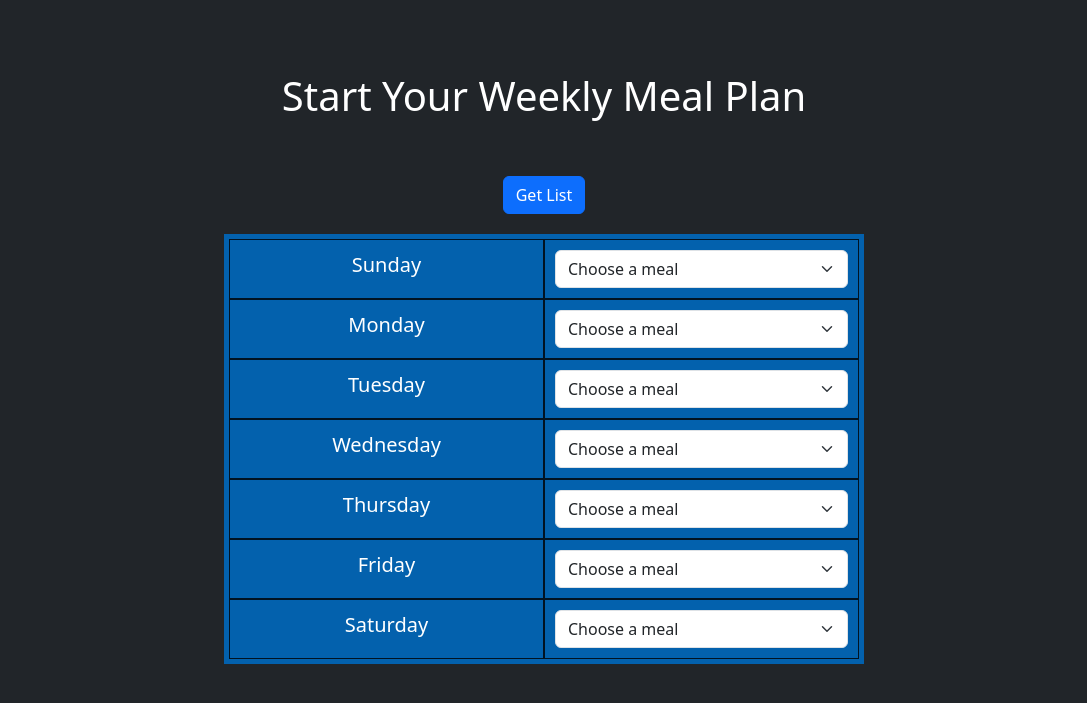
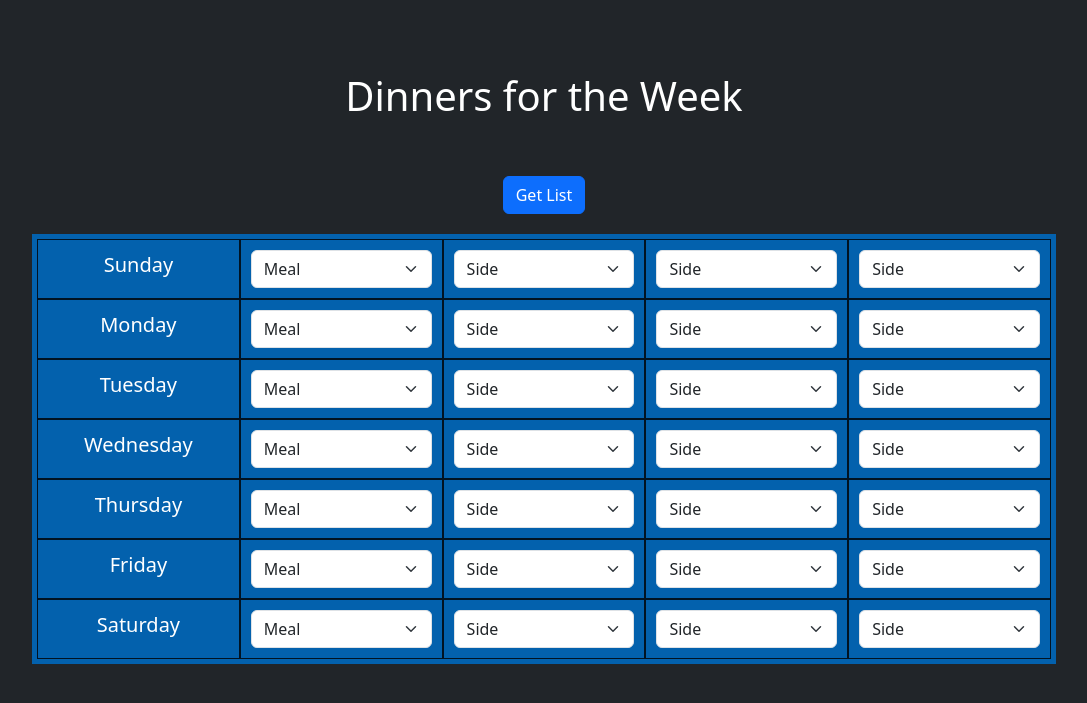
Before and after one commit to NAPF1/Meal-Planner, a Flask app: page / in a window 1280 px wide. Shown: the part 56-759 px from the top of the page, without its empty margins (96-1183 px from the left). Run offline with Flask 3, Linux system fonts and the light colour scheme; some libraries are stand-ins or nearby versions.

Commit message:
+sides (3 for each day) -pics -cals -g for now

```diff
--- a/main.py
+++ b/main.py
@@ -1,6 +1,7 @@
 from flask import Flask, render_template, request
 from flask_bootstrap import Bootstrap5
 from meals import meals_info as meals
+from sides import sides_info as sides
 from PIL import Image
 import requests, random
 
@@ -8,28 +9,28 @@ app = Flask(__name__)
 bootstrap = Bootstrap5(app)
 days = ['Sunday', 'Monday', 'Tuesday', 'Wednesday', 'Thursday', 'Friday', 'Saturday']
 
-def get_pixabay_image(query):
-    print(type(query))
-    url = 'https://pixabay.com/api/28306119-deb558f16f7c1989434e2b594'
-    url2 = "https://pixabay.com/api/?key=28306119-deb558f16f7c1989434e2b594&q="
+# def get_pixabay_image(query):
+#     print(type(query))
+#     url = 'https://pixabay.com/api/28306119-deb558f16f7c1989434e2b594'
+#     url2 = "https://pixabay.com/api/?key=28306119-deb558f16f7c1989434e2b594&q="
 
-    response = requests.get(url2+query)
-    if response.status_code == 200:
-        data = response.json()
-        if data['totalHits'] > 0:
-            return data['hits'][0]['webformatURL']
-    print(response.status_code)
-    # else:
-    #     return None
+#     response = requests.get(url2+query)
+#     if response.status_code == 200:
+#         data = response.json()
+#         if data['totalHits'] > 0:
+#             return data['hits'][0]['webformatURL']
+#     print(response.status_code)
+#     # else:
+#     #     return None
 
-def get_calories(ingredient):
-    api_url = 'https://api.api-ninjas.com/v1/nutrition?query={}'.format(ingredient)
-    response = requests.get(api_url, headers={'X-Api-Key': 'k8A8yajuNt3XDt+amiDpOg==TcDK914bT5PP0tuz'})
-    if response.status_code == 200:
-        data = response.json()
-        return data[0]['calories'], data[0]['serving_size_g']
-    else:
-        return None, None
+# def get_calories(ingredient):
+#     api_url = 'https://api.api-ninjas.com/v1/nutrition?query={}'.format(ingredient)
+#     response = requests.get(api_url, headers={'X-Api-Key': 'k8A8yajuNt3XDt+amiDpOg==TcDK914bT5PP0tuz'})
+#     if response.status_code == 200:
+#         data = response.json()
+#         return data[0]['calories'], data[0]['serving_size_g']
+#     else:
+#         return None, None
 
 # Old get nutritions function Do not use
 # def get_meals_nutrition(meals):
@@ -44,16 +45,16 @@ def get_calories(ingredient):
 #             meal['serving_size'].append(serving_size)
 #     return meals
 
-def get_meals_nutrition(names): # Updated get meal nutrition function
-    caloriesAndServingSize = []  # Calories and serving size list
-    for meal in meals: # For each avaliable meal
-        for name in names: # And for each selected meal
-            if meal['name'] == name: # If the available meal matches a selected meal
-                for ingredient in meal['ingredients']: # Cycle through the ingredients
-                    caloriesAndSS= get_calories(ingredient) # Calling getCalories function to get calories and serving size
-                    caloriesAndServingSize.append(caloriesAndSS) # Appending to list of Calories and Serving size
+# def get_meals_nutrition(names): # Updated get meal nutrition function
+#     caloriesAndServingSize = []  # Calories and serving size list
+#     for meal in meals: # For each avaliable meal
+#         for name in names: # And for each selected meal
+#             if meal['name'] == name: # If the available meal matches a selected meal
+#                 for ingredient in meal['ingredients']: # Cycle through the ingredients
+#                     caloriesAndSS= get_calories(ingredient) # Calling getCalories function to get calories and serving size
+#                     caloriesAndServingSize.append(caloriesAndSS) # Appending to list of Calories and Serving size
 
-    return caloriesAndServingSize # Returning the Calories and Serving size list
+#     return caloriesAndServingSize # Returning the Calories and Serving size list
 
 
 # image_url = get_pixabay_image('steak and rice')
@@ -66,12 +67,17 @@ def get_ingredients(names):
             if meal['name'] == name: # If the available meal matches a selected meal
                 for ingredient in meal['ingredients']: # Cycle thorugh those ingredients
                     ingredients.append(ingredient) # Add each ingredient to master list
+    for side in sides: # For each available meal
+        for name in names: # And for each selected meal
+            if side['name'] == name: # If the available meal matches a selected meal
+                for ingredient in side['ingredients']: # Cycle thorugh those ingredients
+                    ingredients.append(ingredient) # Add each ingredient to master list
     return ingredients
 
 # Home route
 @app.route('/')
 def home():
-    return render_template('index.html', meals=meals)
+    return render_template('index.html', meals=meals, sides=sides)
 
 # Grocery List route (Displays EMPTY grid when routed from navbar!)
 @app.route('/list', methods=['GET', 'POST'])
@@ -80,8 +86,12 @@ def list():
 
     # Uses list of weekdays (top of file) to refer to the names of the dropdown choices
     for day in days:
+        print(request.form.get(day))
         selected_meals.append(request.form.get(day)) # Fetches and appends all chosen meal names
-    cals = get_meals_nutrition(selected_meals)  # Uses function to get calories and serving size from ingredients
+        for i in range(0,3):
+            print(request.form.get(f"{day}{i}"))
+            selected_meals.append(request.form.get(f"{day}{i}"))
+    # cals = get_meals_nutrition(selected_meals)  # Uses function to get calories and serving size from ingredients
     ings = get_ingredients(selected_meals) # Uses function to get ingredients from matching meals
 
     ingredients = {} # Dict needed to append it to meals.py list of dicts
@@ -90,14 +100,16 @@ def list():
             ingredients[ing] += 1 # Adds number for multiplier for simpler display
         else:
             ingredients[ing] = 1 # It's a new one so add it and make it 1
+    ingredients = dict(sorted(ingredients.items()))
 
-    calories = [] # List needed to append it to meals.py list
-    for cal in cals: # For each calories in the list append to the calories list above
-        calories.append(cal)
+    # calories = [] # List needed to append it to meals.py list
+    # for cal in cals: # For each calories in the list append to the calories list above
+    #     calories.append(cal)
 
 
     # Loads list with the master list of combined ingredients from all selected meals
-    return render_template('list.html', ingredients=ingredients, calories=calories)
+    # return render_template('list.html', ingredients=ingredients, calories=calories)
+    return render_template('list.html', ingredients=ingredients)
 
 # View/Edit Meals route
 @app.route('/meal', methods=['GET', 'POST'])
@@ -118,7 +130,7 @@ def meal():
             new_meal = { # Create dict from meal attributes
                 "name" : mealName,
                 "ingredients" : mealIngredients,
-                "img_url" : "https://play-lh.googleusercontent.com/JA0qswBq-iSo5HbTZyyqAEYEdQ-9JjmkNqxyCqAndO8JzHwKnRSzcGrKdhrshDxw4w"
+                # "img_url" : "https://play-lh.googleusercontent.com/JA0qswBq-iSo5HbTZyyqAEYEdQ-9JjmkNqxyCqAndO8JzHwKnRSzcGrKdhrshDxw4w"
             }
             meals.append(new_meal) # Append the meal to the list of dicts from meals.py
 
--- /dev/null
+++ b/sides.py
@@ -0,0 +1,40 @@
+sides_info = [
+  {
+    "name" : "Rice",
+    "ingredients" : ['Rice'],
+    "serving_size": [],
+    "calories": []
+  },
+  {
+    "name" : "Spanish Rice",
+    "ingredients" : ['Rice','Chicken Broth','Tomatoes (Canned)','Onion','Garlic','Butter','Chili Powder','Oregano','Cumin','Salt'],
+    "serving_size": [],
+    "calories": []
+  },
+  {
+    "name" : "Bread",
+    "ingredients" : ['Flour','Yeast','Honey','Butter','Salt'],
+    "serving_size": [],
+    "calories": []
+  },
+  {
+    "name" : "Macaroni Salad",
+    "ingredients" : ['Tomatoes (Roma)','Red Onion','Macaroni','Celery','Black Olives'],
+    "serving_size": [],
+    "calories": []
+  },
+  {
+    "name" : "Cornbread",
+    "ingredients" : ['Corn Meal','Honey','Flour','Butter'],
+    "serving_size": [],
+    "calories": []
+  },
+  {
+    "name" : "Garlic Naan",
+    "ingredients" : ['Flour','Yeast','Garlic','Butter','Sugar','Milk','Egg','Salt'],
+    "serving_size": [],
+    "calories": []
+  }
+]
+
+sides_info = sorted(sides_info, key=lambda x: x["name"])
--- a/templates/index.html
+++ b/templates/index.html
@@ -12,10 +12,10 @@
     display: grid;
     margin: 0 auto;
     grid-template-rows: repeat(7,1fr);
-    grid-template-columns: repeat(2,1fr);
+    grid-template-columns: repeat(5,1fr);
     background-color: #0361ad;
     padding: 5px;
-    width: 50vw;
+    width: 80vw;
   }
   .grid-item {
     border: 1px solid rgba(0, 0, 0, 0.8);
@@ -50,7 +50,7 @@
   </nav>
 
   <!-- Heading of Page -->
-  <h1 class="container-fluid py-5 text-center" >Start Your Weekly Meal Plan </h1>
+  <h1 class="container-fluid py-5 text-center" > Dinners for the Week </h1>
 
   <!-- Grid container below and button are in this form -->
   <form id="meal-form" method="POST" action="{{ url_for('list') }}">
@@ -62,78 +62,29 @@
 
     <!-- Grid container for days and dropdown boxes containing all meals in meals.py -->
     <div class="grid-container">
-      <div class="grid-item">Sunday</div>
+      {% for day in ['Sunday', 'Monday', 'Tuesday', 'Wednesday', 'Thursday', 'Friday', 'Saturday'] %}
+        <div class="grid-item">{{ day }}</div>
         <div class="grid-item">
-        <select class="form-select" name="Sunday" id="sun">
-          <option value="" disabled selected>Choose a meal</option>
+          <select class="form-select" name="{{ day }}" id="{{ day|lower }}">
+            <option value="" disabled selected>Meal</option>
             {% for meal in meals %}
               <option value="{{ meal['name'] }}">{{ meal['name'] }}</option>
             {% endfor %}
           </select>
         </div>
-
-      <div class="grid-item">Monday</div>
+        {% for i in range(3) %}
           <div class="grid-item">
-        <select class="form-select" name="Monday" id="mon">
-          <option value="" disabled selected>Choose a meal</option>
-          {% for meal in meals %}
-            <option value="{{ meal['name'] }}">{{ meal['name'] }}</option>
+            <select class="form-select" name="{{ day }}{{i}}" id="{{ day|lower }}{{i}}">
+              <option value="" disabled selected>Side</option>
+              {% for side in sides %}
+                <option value="{{ side['name'] }}">{{ side['name'] }}</option>
               {% endfor %}
             </select>
           </div>
-
-      <div class="grid-item">Tuesday</div>
-      <div class="grid-item">
-        <select class="form-select" name="Tuesday" id="tues">
-          <option value="" disabled selected>Choose a meal</option>
-          {% for meal in meals %}
-            <option value="{{ meal['name'] }}">{{ meal['name'] }}</option>
         {% endfor %}
-        </select>
-      </div>
-
-      <div class="grid-item">Wednesday</div>
-      <div class="grid-item">
-        <select class="form-select" name="Wednesday" id="wed">
-          <option value="" disabled selected>Choose a meal</option>
-          {% for meal in meals %}
-            <option value="{{ meal['name'] }}">{{ meal['name'] }}</option>
       {% endfor %}
-        </select>
-      </div>
-
-      <div class="grid-item">Thursday</div>
-      <div class="grid-item">
-        <select class="form-select" name="Thursday" id="thurs">
-          <option value="" disabled selected>Choose a meal</option>
-          {% for meal in meals %}
-            <option value="{{ meal['name'] }}">{{ meal['name'] }}</option>
-          {% endfor %}
-        </select>
-      </div>
-
-      <div class="grid-item">Friday</div>
-      <div class="grid-item">
-        <select class="form-select" name="Friday" id="fri">
-          <option value="" disabled selected>Choose a meal</option>
-          {% for meal in meals %}
-            <option value="{{ meal['name'] }}">{{ meal['name'] }}</option>
-          {% endfor %}
-        </select>
-      </div>
-
-      <div class="grid-item">Saturday</div>
-      <div class="grid-item">
-        <select class="form-select" name="Saturday" id="sat">
-          <option value="" disabled selected>Choose a meal</option>
-          {% for meal in meals %}
-            <option value="{{ meal['name'] }}">{{ meal['name'] }}</option>
-          {% endfor %}
-        </select>
-      </div>
     </div>
   </form>
 
-
 </body>
 </html>
```
Also changed, not shown: meals.py (+36 -27 lines), templates/list.html (+1 -11 lines). Lines whose indentation alone changed are shown as unchanged.
